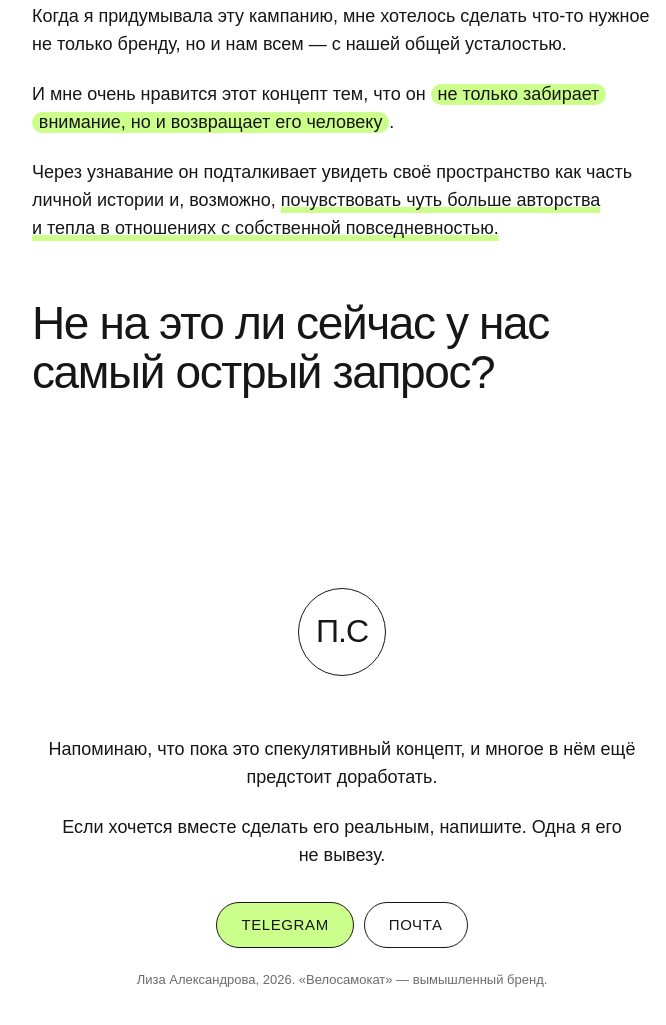
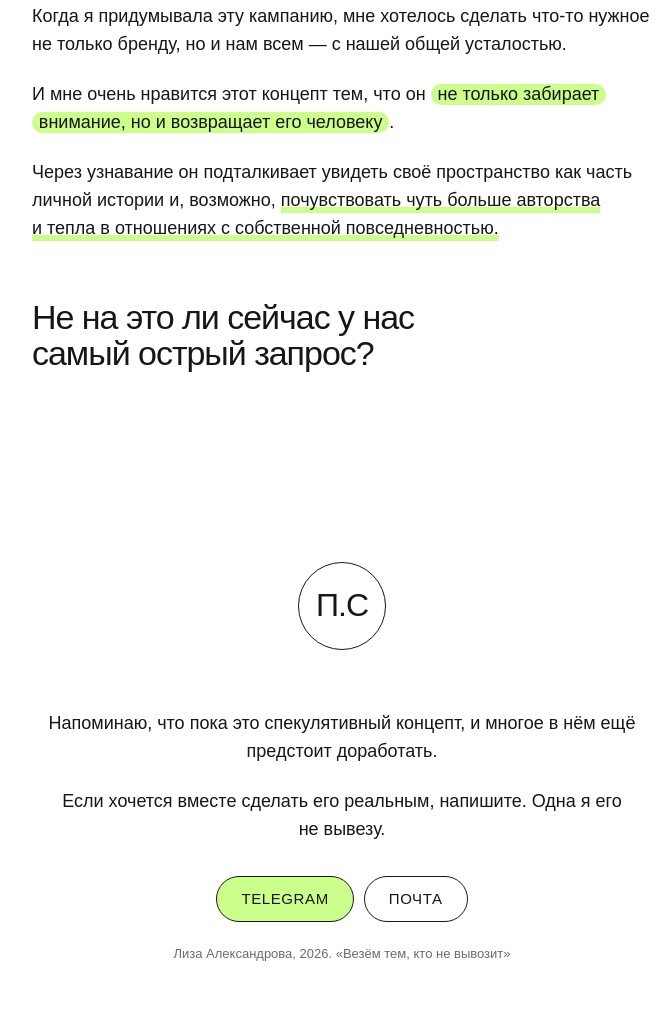
Before and after one commit to lisaleks000-jpg/velosamokat, a plain HTML site: page index.html in a window 1280 px wide. Shown: the part 9103-10128 px from the top of the page, without its empty margins (298-964 px from the left). Drawn offline with Linux system fonts and the light colour scheme.

Commit message:
Вопрос в главе 07 поменьше, новая подпись в футере
Co-Authored-By: Claude Opus 5.5 <noreply@anthropic.com>

```diff
--- a/index.html
+++ b/index.html
@@ -100,7 +100,7 @@ section[id]{margin-top:clamp(120px,15vw,190px)}
 mark{color:inherit;background:var(--lime);border-radius:999px;padding:.02em .38em .06em;-webkit-box-decoration-break:clone;box-decoration-break:clone}
 .uline{text-decoration:underline;text-decoration-color:var(--lime);text-decoration-thickness:.32em;text-underline-offset:.06em;text-decoration-skip-ink:none}
 .display{font-weight:400;font-size:clamp(40px,6.4vw,76px);line-height:.98;letter-spacing:-.04em;text-wrap:balance;margin-top:28px}
-.question{font-weight:400;font-size:clamp(28px,3.8vw,46px);line-height:1.08;letter-spacing:-.03em;text-wrap:balance;margin-top:34px}
+.question{font-weight:400;font-size:clamp(24px,2.8vw,34px);line-height:1.08;letter-spacing:-.03em;text-wrap:balance;margin-top:34px}
 
 /* Levels */
 .levels{display:grid;gap:24px;margin-top:6px;padding:0;list-style:none}
@@ -291,7 +291,7 @@ figcaption b{color:var(--ink);font-weight:700}
   <p>Напоминаю, что пока это спекулятивный концепт, и многое в нём ещё предстоит доработать.</p>
   <p>Если хочется вместе сделать его реальным, напишите. Одна я его не вывезу.</p>
   <div class="contacts"><a class="pill lime" href="https://t.me/lisaleksa">Telegram</a><a class="pill" href="mailto:lisaleks000@gmail.com">Почта</a></div>
-  <p class="sign">Лиза Александрова, 2026. «Велосамокат» — вымышленный бренд.</p>
+  <p class="sign">Лиза Александрова, 2026. «Везём тем, кто не вывозит»</p>
 </footer>
 
 <script>
```
